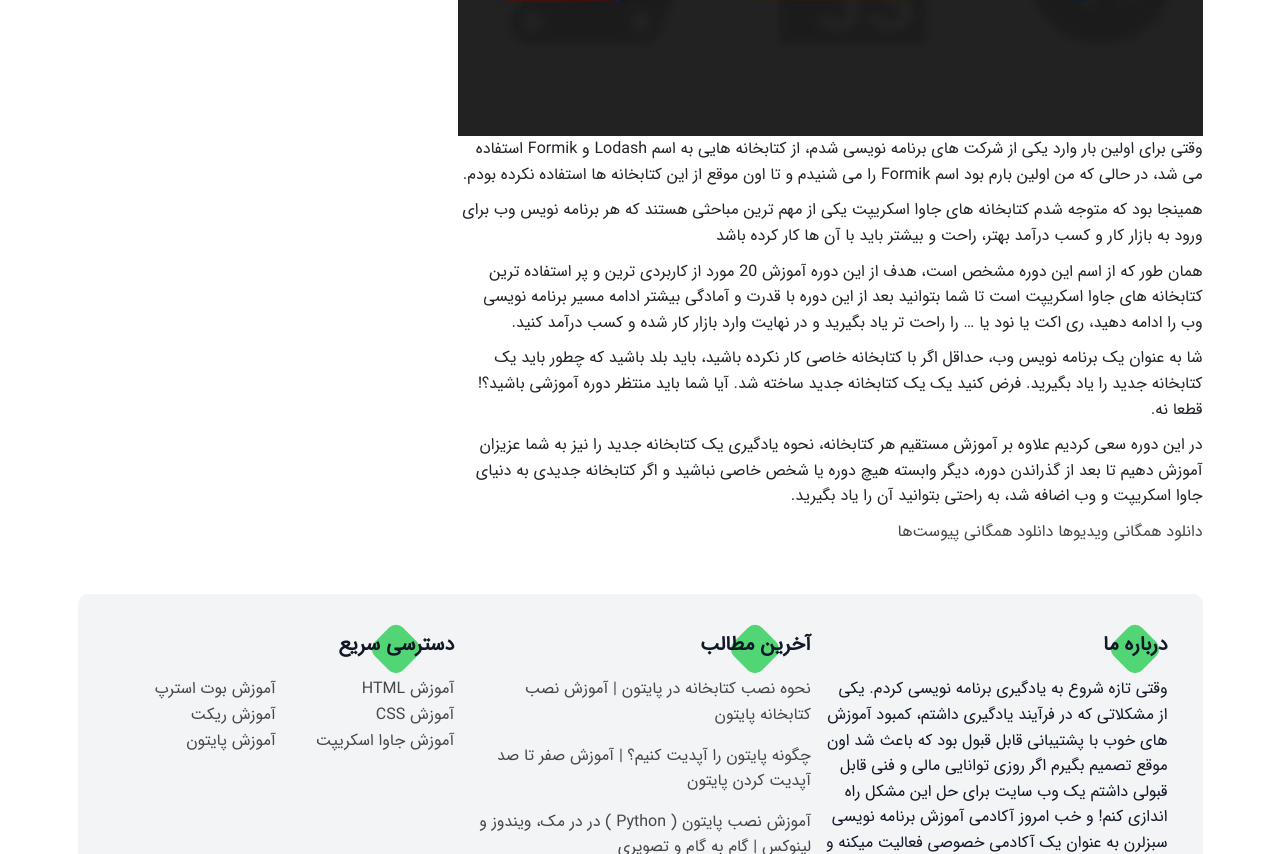
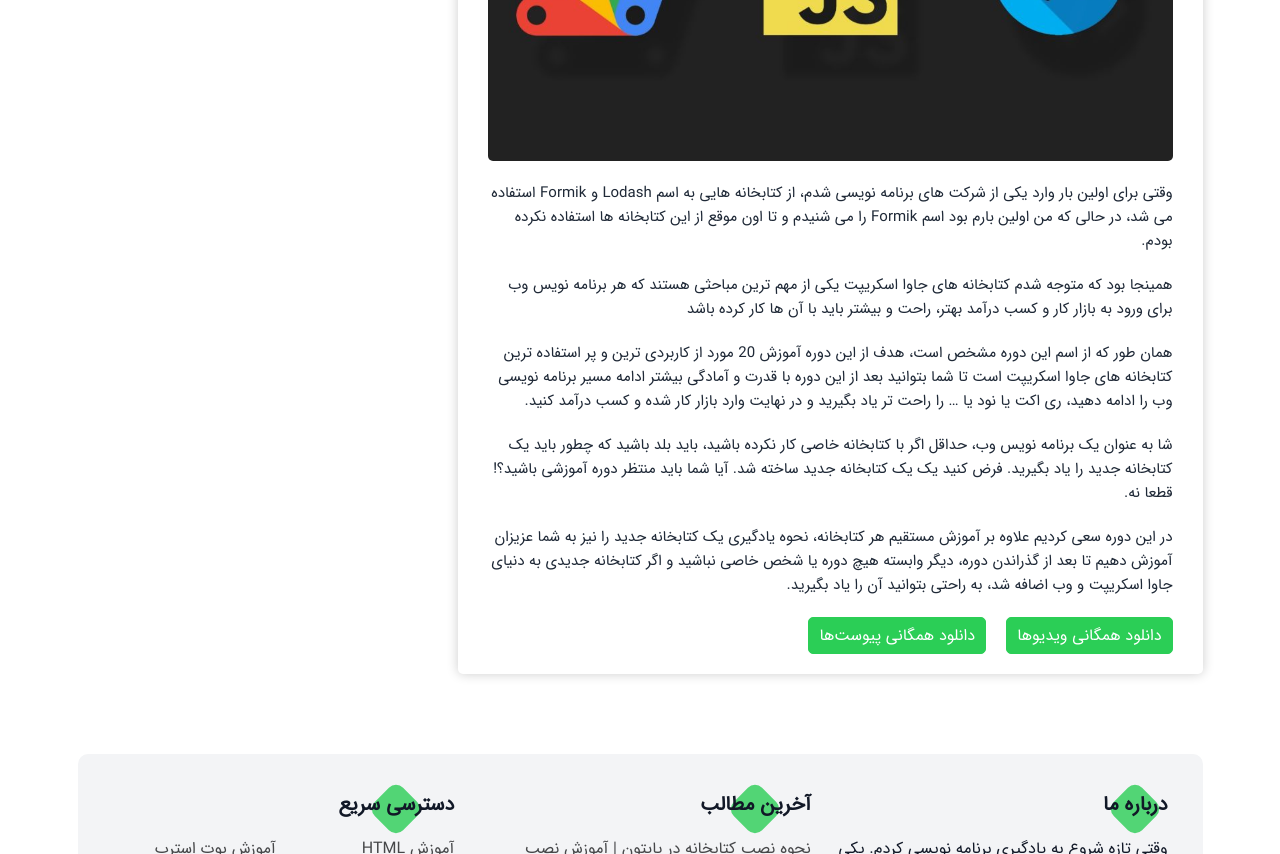
Before and after one commit to Hossein-NP/SabzLearn-Advanced, a plain HTML site: page course.html in a window 1280 px wide. Shown: the part 1860-2714 px from the top of the page. Drawn offline with Linux system fonts and the light colour scheme.

Commit message:
course introduction styles

```diff
--- a/course.html
+++ b/course.html
@@ -281,7 +281,7 @@
               <section class="course-introduction">
                 <div class="course-introduction__items">
                   <h2 class="course-introduction__items-title section-head__title"> آموزش 20 کتابخانه جاوا اسکریپت مخصوص بازار کار</h2>
-                  <img src="./images/courses/js-course.webp" class="img-fluid" alt="">
+                  <img src="./images/courses/js-course.webp" class="img-fluid course-introduction__items-img" alt="">
                   <p class="course-introduction__cap">
                      کتابخانه های بسیار زیادی برای زبان جاوا اسکریپت وجود دارد و سالانه چندین کتابخانه جدید نیز به این لیست اضافه می شود که در بازار کار به شدت از آن ها استفاده می شود و اگر بدون بلد بودن این کتابخانه ها وارد بازار کار شوید، خیلی اذیت خواهید شد و حتی ممکن است ناامید شوید!
                   </p>
@@ -293,19 +293,19 @@
                   <h2 class="course-introduction__items-title section-head__title">
                      هدف از این دوره چیست؟ (تنها راه ورود به بازار کار و کسب درآمد)
                   </h2>
-                  <img src="./images/courses/2.jpg" class="img-fluid" alt="">
-                  <p class="introduction__text">
+                  <img src="./images/courses/2.jpg" class="img-fluid course-introduction__items-img" alt="">
+                  <p class="course-introduction__cap">
                     وقتی برای اولین بار وارد یکی از شرکت های برنامه نویسی شدم، از کتابخانه هایی به اسم Lodash و Formik استفاده می شد، در حالی که من اولین بارم بود اسم Formik را می شنیدم و تا اون موقع از این کتابخانه ها استفاده نکرده بودم.
                   </p>
-                  <p class="introduction__text">
+                  <p class="course-introduction__cap">
                     همینجا بود که متوجه شدم کتابخانه های جاوا اسکریپت یکی از مهم ترین مباحثی هستند که هر برنامه نویس وب برای ورود به بازار کار و کسب درآمد بهتر، راحت و بیشتر باید با آن ها کار کرده باشد                  </p>
-                    <p class="introduction__text">
+                    <p class="course-introduction__cap">
                       همان طور که از اسم این دوره مشخص است، هدف از این دوره آموزش 20 مورد از کاربردی ترین و پر استفاده ترین کتابخانه های جاوا اسکریپت است تا شما بتوانید بعد از این دوره با قدرت و آمادگی بیشتر ادامه مسیر برنامه نویسی وب را ادامه دهید، ری اکت یا نود یا … را راحت تر یاد بگیرید و در نهایت وارد بازار کار شده و کسب درآمد کنید.
                     </p>
-                    <p class="introduction__text">
+                    <p class="course-introduction__cap">
                       شا به عنوان یک برنامه نویس وب، حداقل اگر با کتابخانه خاصی کار نکرده باشید، باید بلد باشید که چطور باید یک کتابخانه جدید را یاد بگیرید. فرض کنید یک یک کتابخانه جدید ساخته شد. آیا شما باید منتظر دوره آموزشی باشید؟! قطعا نه.
                     </p>
-                    <p class="introduction__text">
+                    <p class="course-introduction__cap">
                       در این دوره سعی کردیم علاوه بر آموزش مستقیم هر کتابخانه، نحوه یادگیری یک کتابخانه جدید را نیز به شما عزیزان آموزش دهیم تا بعد از گذراندن دوره، دیگر وابسته هیچ دوره یا شخص خاصی نباشید و اگر کتابخانه جدیدی به دنیای جاوا اسکریپت و وب اضافه شد، به راحتی بتوانید آن را یاد بگیرید.
                     </p>
                 </div>
--- a/css/course.css
+++ b/css/course.css
@@ -178,3 +178,43 @@
   background-color: var(--primary-color) !important;
 }
 /* Finish progress bar styles  */
+
+/* Start course introduction styles  */
+.course-introduction {
+  margin: 3rem 0;
+  border-radius: 0.5rem;
+  box-shadow: 0 0 12px rgba(0,0,0,0.2);
+  padding: 2rem 3rem;
+}
+
+.course-introduction__items-img {
+  margin-top: 2rem;
+  border-radius: 0.5rem;
+}
+
+.course-introduction__cap {
+  color: var(--color-gray-800);
+  font-size: var(--fs-h4);
+  margin: 2rem 0;
+}
+
+.course-introduction__btns {
+  margin-top: 2rem;
+  display: flex;
+  align-items: center;
+  gap: 2rem;
+}
+
+.course-introduction__btn {
+  color: var(--white-color);
+  background-color: var(--primary-color);
+  border: 1px solid var(--primary-color);
+  padding: 0.5rem 1rem;
+  border-radius: 0.5rem;
+  transition: all 0.5s ease;
+}
+
+.course-introduction__btn:hover {
+  color: var(--primary-color);
+  background-color: var(--white-color);
+}
```
